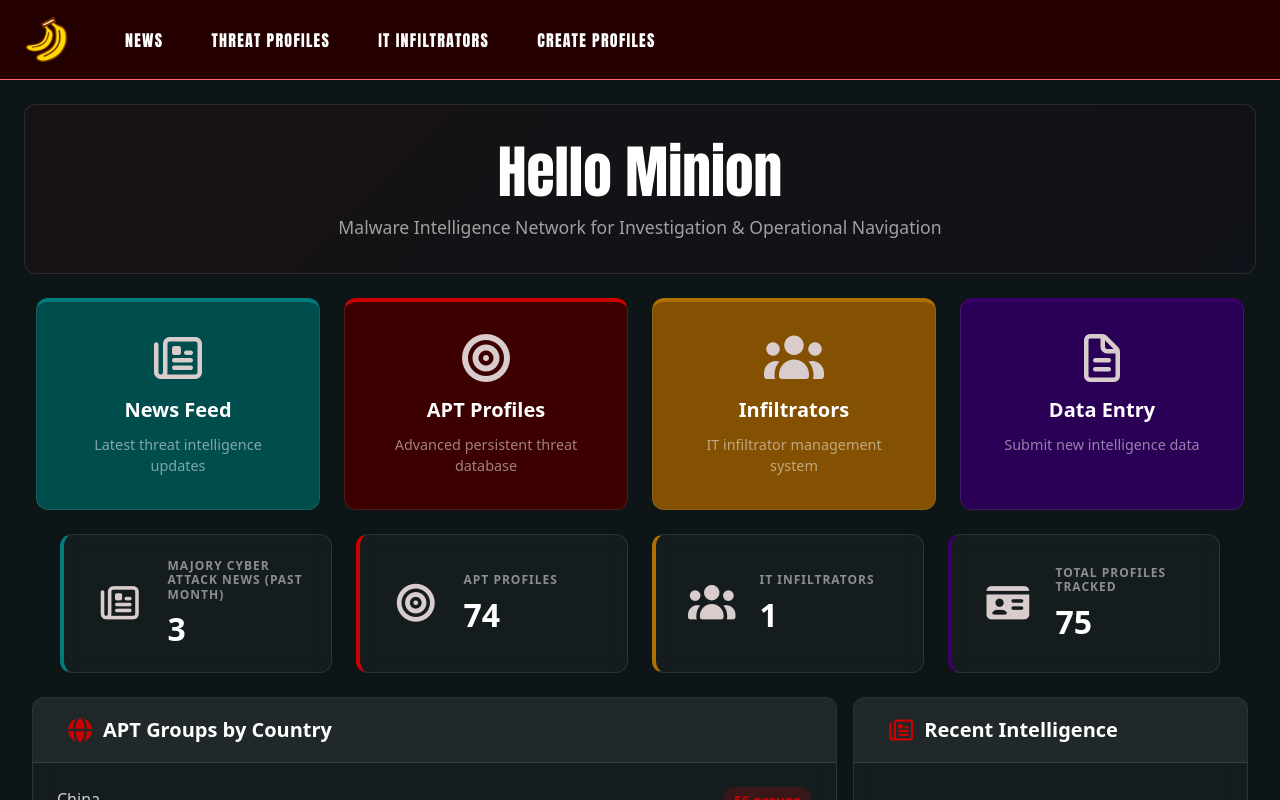
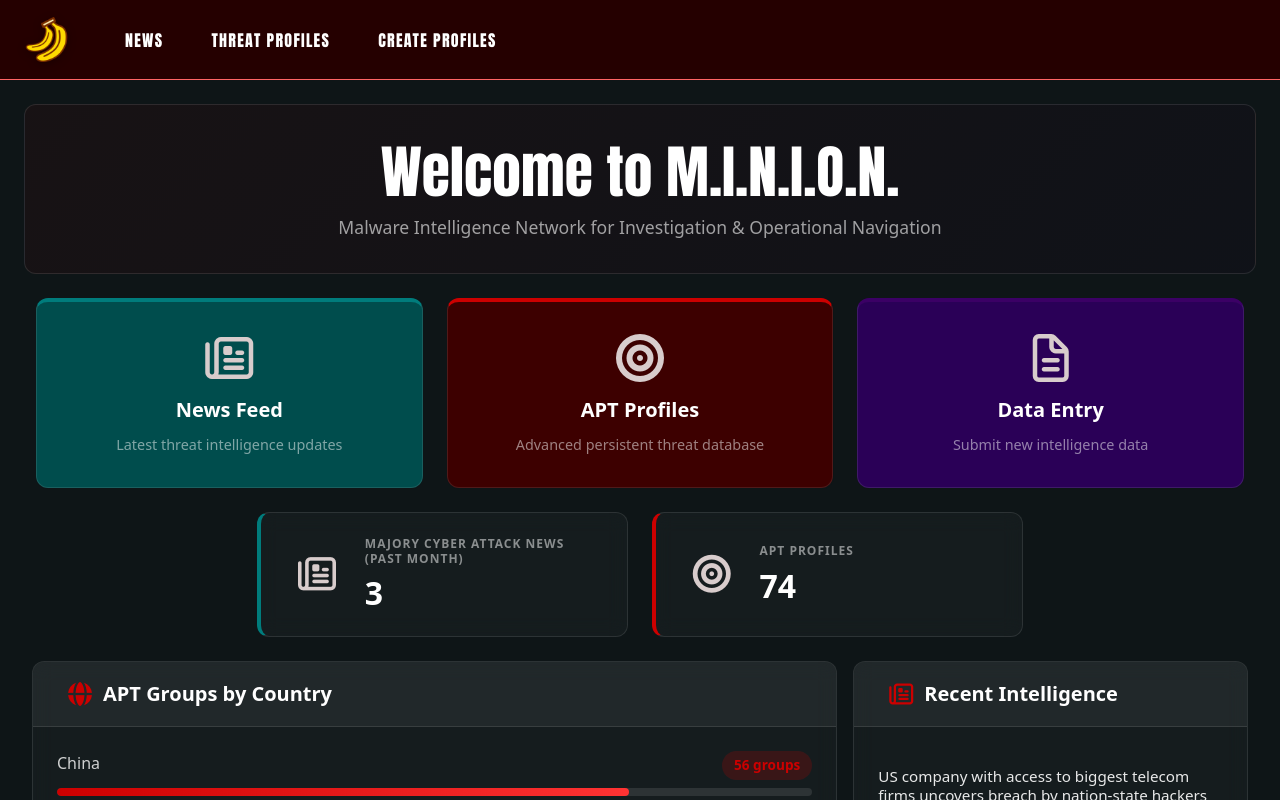
Before and after one commit to skansher/threat-vector, a React (Create React App) app: page /home in a window 1280 px wide. Shown: the top 800 px of the page. Built offline with nearby package versions, Linux system fonts and the light colour scheme.

Commit message:
Updates Based On Demo

```diff
--- a/src/Components/CreateProfile.jsx
+++ b/src/Components/CreateProfile.jsx
@@ -218,10 +218,10 @@ const CreateProfile = () => {
         </div>
       )}
 
-      <div className="row d-flex flex-row">
+      <div className="row d-flex flex-row justify-content-center">
           {/* APT Profile Accordion */}
-          <div className="col-lg-6">
-            <Accordion defaultActiveKey="0" className="mt-4">
+          <div className="col-lg-8">
+            <Accordion defaultActiveKey="1" className="mt-4">
                 <Accordion.Item eventKey="0" className="mb-3">
             <Accordion.Header className="accordion-header-custom">
               <div className="d-flex align-items-center gap-2">
@@ -240,7 +240,7 @@ const CreateProfile = () => {
           </div>
 
           {/* Infiltrator Incident Accordion */}
-          <div className="col-lg-6">
+          {/* <div className="col-lg-6">
             <Accordion defaultActiveKey="0" className="mt-4">
             <Accordion.Item eventKey="1" className="mb-3">
             <Accordion.Header className="accordion-header-custom">
@@ -257,7 +257,7 @@ const CreateProfile = () => {
             </Accordion.Body>
           </Accordion.Item>
           </Accordion>
-          </div>
+          </div> */}
       </div>
     </div>
   );
--- a/src/Components/Header.jsx
+++ b/src/Components/Header.jsx
@@ -55,7 +55,7 @@ const Header = () => {
                                 Threat Profiles
                             </Link>
                         </li>
-                        <li className="nav-item">
+                        {/* <li className="nav-item">
                             <Link
                                 to="/infiltrators"
                                 className={`nav-link header-element ${isActive('/infiltrators') ? 'active' : ''}`}
@@ -63,7 +63,7 @@ const Header = () => {
                             >
                                 IT Infiltrators
                             </Link>
-                        </li>
+                        </li> */}
                         <li className="nav-item">
                             <Link
                                 to="/createProfile"
--- a/src/Components/Home.jsx
+++ b/src/Components/Home.jsx
@@ -55,13 +55,13 @@ const Home = () => {
         <Header />
         {/* Welcome Banner */}
       <div className="welcome-banner mb-4">
-        <h1>Hello Minion</h1>
+        <h1>Welcome to M.I.N.I.O.N.</h1>
         <p className="welcome-subtitle">Malware Intelligence Network for Investigation & Operational Navigation</p>
       </div>
 
       {/* Navigation Cards */}
     <div className="row g-4">
-        <div className="col-md-3">
+        <div className="col-md-4">
           <Link to="/news" className="text-decoration-none">
             <div className="nav-card nav-card-teal">
               <div className="nav-card-icon">
@@ -73,7 +73,7 @@ const Home = () => {
           </Link>
         </div>
 
-        <div className="col-md-3">
+        <div className="col-md-4">
           <Link to="/profile" className="text-decoration-none">
             <div className="nav-card nav-card-red">
               <div className="nav-card-icon">
@@ -85,7 +85,7 @@ const Home = () => {
           </Link>
         </div>
 
-        <div className="col-md-3">
+        {/* <div className="col-md-3">
           <Link to="/infiltrators" className="text-decoration-none">
             <div className="nav-card nav-card-orange">
               <div className="nav-card-icon">
@@ -95,9 +95,9 @@ const Home = () => {
               <p className="nav-card-text">IT infiltrator management system</p>
             </div>
           </Link>
-        </div>
+        </div> */}
 
-        <div className="col-md-3">
+        <div className="col-md-4">
           <Link to="/createProfile" className="text-decoration-none">
             <div className="nav-card nav-card-purple">
               <div className="nav-card-icon">
@@ -112,9 +112,9 @@ const Home = () => {
 
      {/* Stats Cards */}
       <div className="stats-section">
-        <div className="row g-4 mb-4">
+        <div className="row d-flex justify-content-center g-4 mb-4">
 
-                    <div className="col-md-3">
+          <div className="col-md-4">
             <div className="stat-card stat-card-teal">
               <div className="stat-icon">
                 <i className="far fa-newspaper fa-icon-md mx-2"></i>
@@ -126,7 +126,7 @@ const Home = () => {
             </div>
           </div>
 
-          <div className="col-md-3">
+          <div className="col-md-4">
             <div className="stat-card stat-card-red">
               <div className="stat-icon">
                 <i className="fas fa-bullseye fa-icon-md mx-2"></i>
@@ -138,7 +138,7 @@ const Home = () => {
             </div>
           </div>
 
-          <div className="col-md-3">
+          {/* <div className="col-md-3">
             <div className="stat-card stat-card-orange">
               <div className="stat-icon">
                  <i className="fas fa-users fa-icon-md mx-2"></i>
@@ -148,9 +148,9 @@ const Home = () => {
                 <h2 className="stat-value">{stats.infiltratorCount}</h2>
               </div>
             </div>
-          </div>
+          </div> */}
 
-          <div className="col-md-3">
+          {/* <div className="col-md-4">
             <div className="stat-card stat-card-purple">
               <div className="stat-icon">
                 <i class="fas fa-id-card fa-icon-md mx-2"></i>
@@ -160,7 +160,7 @@ const Home = () => {
                 <h2 className="stat-value">{stats.aptCount + stats.infiltratorCount}</h2>
               </div>
             </div>
-          </div>
+          </div> */}
         </div>
       </div>
 
```
